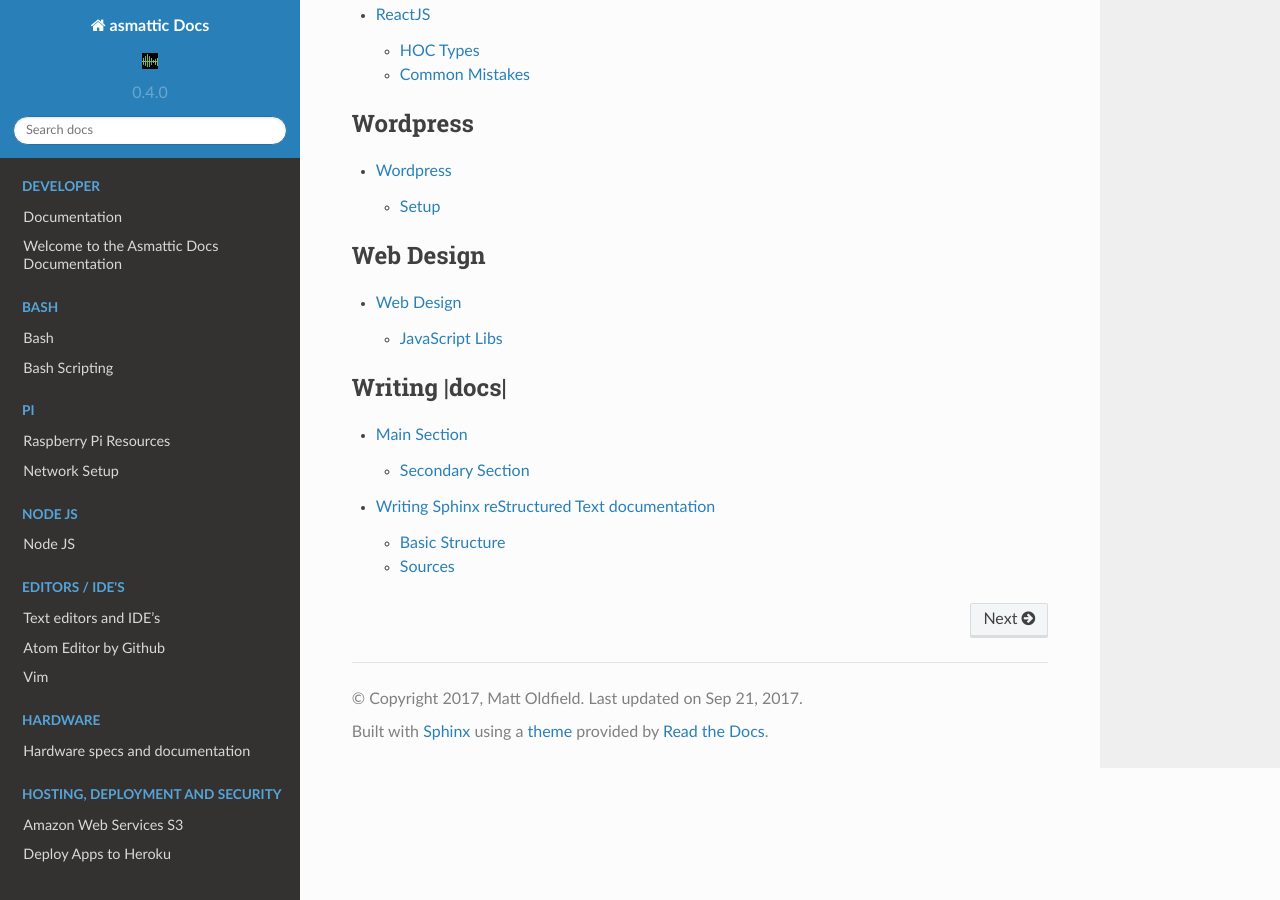
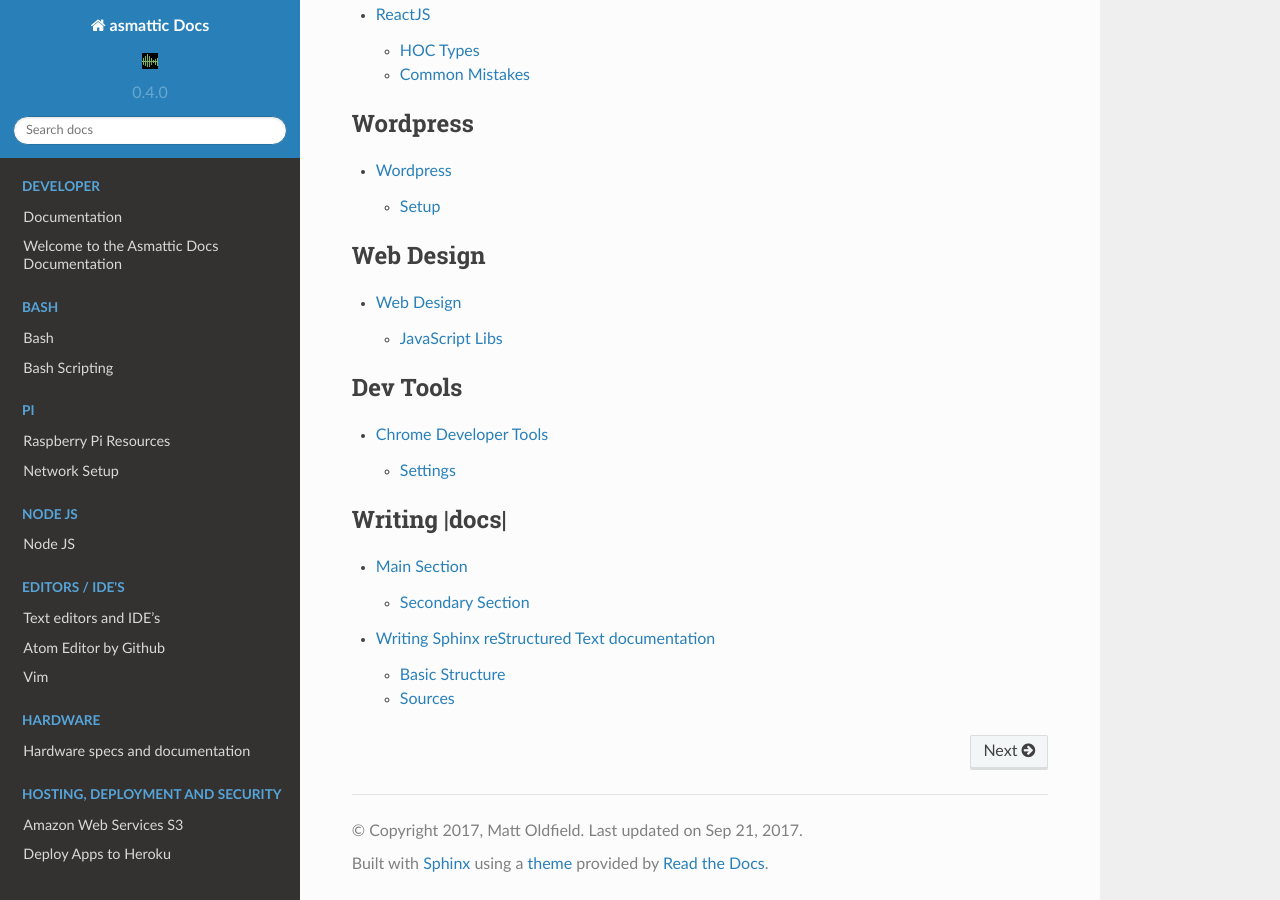
Before and after one commit to asmattic/docs, a Sphinx documentation site: the page built from source/index.rst, in a window 1280 px wide and 900 px high, scrolled down 4091 px. Built offline with Sphinx 7.4.7 and the Read the Docs theme 2.0.0, drawn with Linux system fonts in a browser that asks for light colours.

Commit message:
chrome dev tools

```diff
--- a/source/index.rst
+++ b/source/index.rst
@@ -6,21 +6,21 @@
 
 Information about development is also available
 
-* :ref:`dev-docs-sec`
-* :ref:`bash-sec`
-* :ref:`pi-sec`
-* :ref:`nodejs-sec`
-* :ref:`editors-sec`
-* :ref:`hardware-sec`
-* :ref:`hosting-sec`
-* :ref:`python-sec`
-* :ref:`android-sec`
-* :ref:`api-sec`
+* :ref:`dev_docs_sec`
+* :ref:`bash_sec`
+* :ref:`pi_sec`
+* :ref:`nodejs_sec`
+* :ref:`editors_sec`
+* :ref:`hardware_sec`
+* :ref:`hosting_sec`
+* :ref:`python_sec`
+* :ref:`android_sec`
+* :ref:`api_sec`
 
 .. note::
 	Things between carets ``<>`` are meant to be replaced by the user. For example, ``sudo ifdown <interface>`` could be ``sudo ifdown wlan0`` depending on the specific system and device interface.
 
-.. _dev-docs-sec:
+.. _dev_docs_sec:
 
 .. toctree::
 	:maxdepth: 2
@@ -29,7 +29,7 @@ Information about development is also available
 	dev-docs
 	README.rst
 
-.. _bash-sec:
+.. _bash_sec:
 
 .. toctree::
 	:maxdepth: 2
@@ -37,7 +37,7 @@ Information about development is also available
 
 	bash
 
-.. _pi-sec:
+.. _pi_sec:
 
 .. toctree::
 	:maxdepth: 2
@@ -46,7 +46,7 @@ Information about development is also available
 	pi/index
 	pi/networks
 
-.. _nodejs-sec:
+.. _nodejs_sec:
 
 .. toctree::
 	:maxdepth: 2
@@ -54,7 +54,7 @@ Information about development is also available
 
 	nodejs/index
 
-.. _editors-sec:
+.. _editors_sec:
 
 .. toctree::
 	:maxdepth: 2
@@ -65,7 +65,7 @@ Information about development is also available
 	editors/atom
 	editors/vim
 
-.. _hardware-sec:
+.. _hardware_sec:
 
 .. toctree::
 	:maxdepth: 2
@@ -73,7 +73,7 @@ Information about development is also available
 
 	hardware/laptop
 
-.. _hosting-sec:
+.. _hosting_sec:
 
 .. toctree::
 	:maxdepth: 2
@@ -84,7 +84,7 @@ Information about development is also available
 	hosting/security/*
 	hosting/optimization/*
 
-.. _python-sec:
+.. _python_sec:
 
 .. toctree::
 	:maxdepth: 2
@@ -93,7 +93,7 @@ Information about development is also available
 
 	python/*
 
-.. _android-sec:
+.. _android_sec:
 
 .. toctree::
 	:maxdepth: 2
@@ -102,7 +102,7 @@ Information about development is also available
 
 	android/*
 
-.. _api-sec:
+.. _api_sec:
 
 .. toctree::
 	:maxdepth: 2
@@ -113,7 +113,7 @@ Information about development is also available
 ..	api/create/*
 ..	api/list/*
 
-.. _dke-sec:
+.. _dke_sec:
 
 .. toctree::
 	:maxdepth: 2
@@ -123,7 +123,7 @@ Information about development is also available
 	dke/index
 ..	dke/*
 
-.. _cabanalytics-sec:
+.. _cabanalytics_sec:
 
 .. toctree::
 	:maxdepth: 2
@@ -132,7 +132,7 @@ Information about development is also available
 
 	cabanalytics/index
 
-.. _git-sec:
+.. _git_sec:
 
 .. toctree::
 	:maxdepth: 2
@@ -141,7 +141,7 @@ Information about development is also available
 
 	git/index
 
-.. _reactjs-sec:
+.. _reactjs_sec:
 
 .. toctree::
 	:maxdepth: 2
@@ -150,7 +150,7 @@ Information about development is also available
 
 	reactjs/index
 
-.. _wordpress-sec:
+.. _wordpress_sec:
 
 .. toctree::
 	:maxdepth: 2
@@ -159,7 +159,7 @@ Information about development is also available
 
 	wordpress/index
 
-.. _web-design-sec:
+.. _web_design_sec:
 
 .. toctree::
 	:maxdepth: 2
@@ -168,7 +168,16 @@ Information about development is also available
 
 	web-design/index
 
-.. _writing-docs-sec:
+.. _dev_tools_sec:
+
+.. toctree::
+	:maxdepth: 2
+	:glob:
+	:caption: Dev Tools
+
+	dev-tools/chrome
+
+.. _writing_docs_sec:
 
 .. toctree::
 	:maxdepth: 2
```
Also changed, not shown: source/dev-tools/chrome.rst (added, +13 -0 lines).
